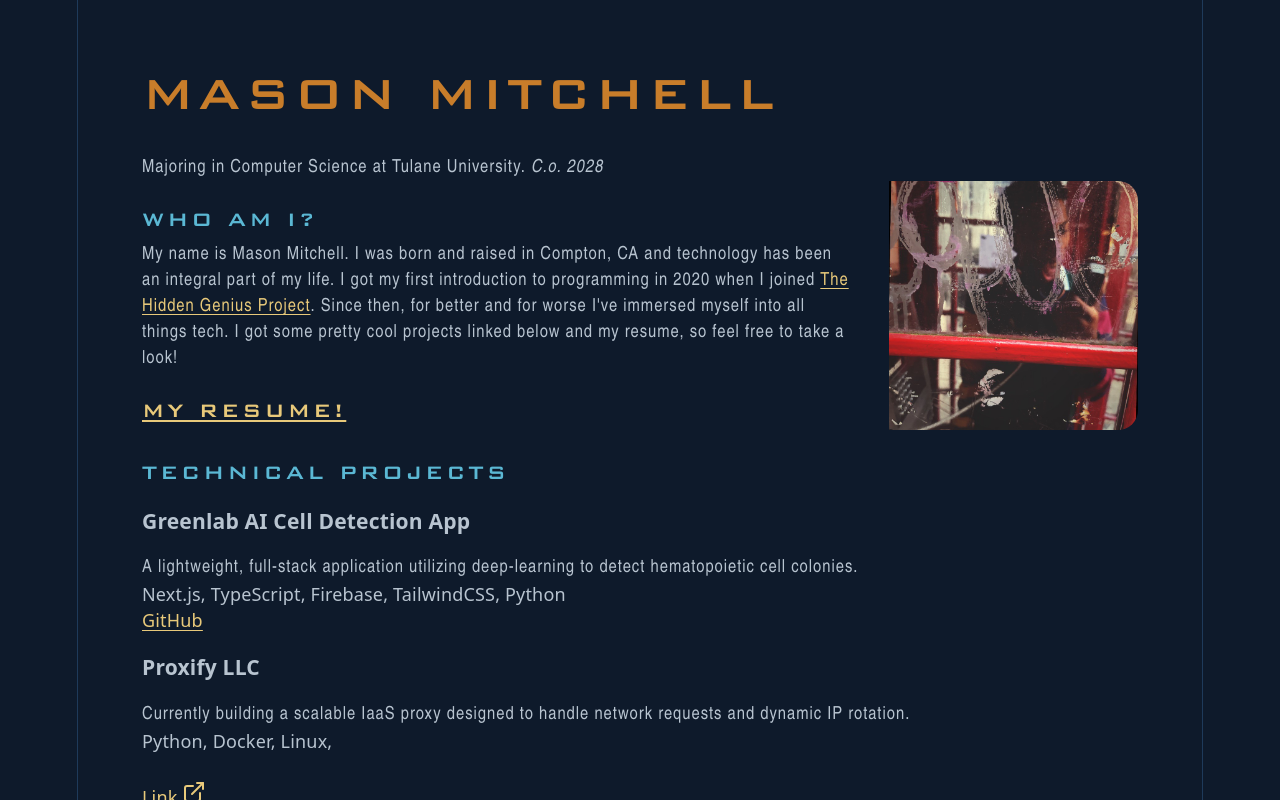
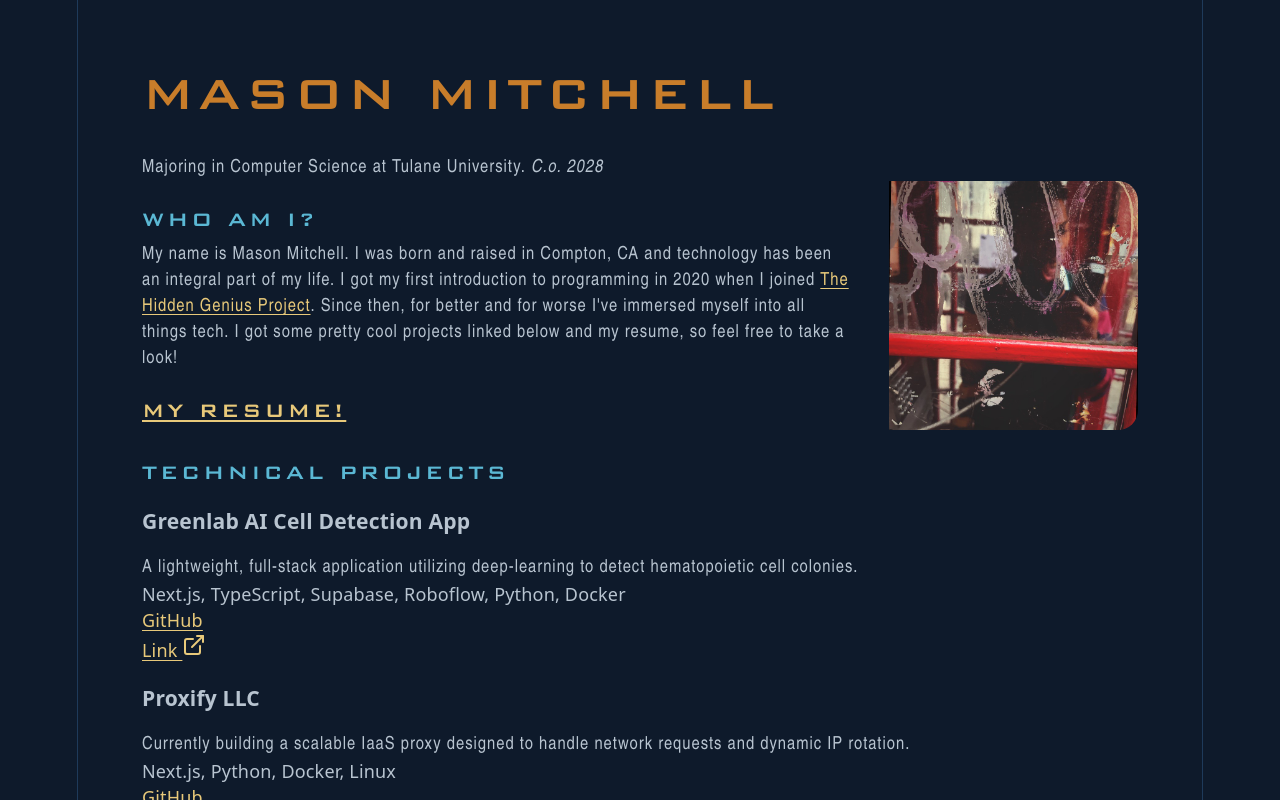
Before and after one commit to masonmemelord/Portfolio-Site, a React (Vite) app: page / in a window 1280 px wide. Shown: the top 800 px of the page. Built offline with nearby package versions, Linux system fonts and the light colour scheme; a web font is replaced by a local one.

Commit message:
Web Changes

```diff
--- a/src/App.tsx
+++ b/src/App.tsx
@@ -28,14 +28,16 @@ const projects: Project[] = [
   {
     title: "Greenlab AI Cell Detection App",
     description: "A lightweight, full-stack application utilizing deep-learning to detect hematopoietic cell colonies.",
-    techStack: ["Next.js, ", "TypeScript, ", "Firebase, ", "TailwindCSS, ", "Python"],
+    techStack: ["Next.js, ", "TypeScript, ", "Supabase, ", "Roboflow, ", "Python, ", "Docker"],
+    link: "https://greenlab-frontend.vercel.app",
     github: "https://github.com/masonmemelord/Greenlab_Cell_App",
   },
   {
     title: "Proxify LLC",
     description: "Currently building a scalable IaaS proxy designed to handle network requests and dynamic IP rotation.",
-    techStack: ["Python, ", "Docker, ", "Linux, "],
+    techStack: ["Next.js, ", "Python, ", "Docker, ", "Linux"],
     link: "https://proxifyllc.com",
+    github: "https://github.com/masonmemelord/Proxify-LLC"
   },
   {
     title: "Auditorials",
```
